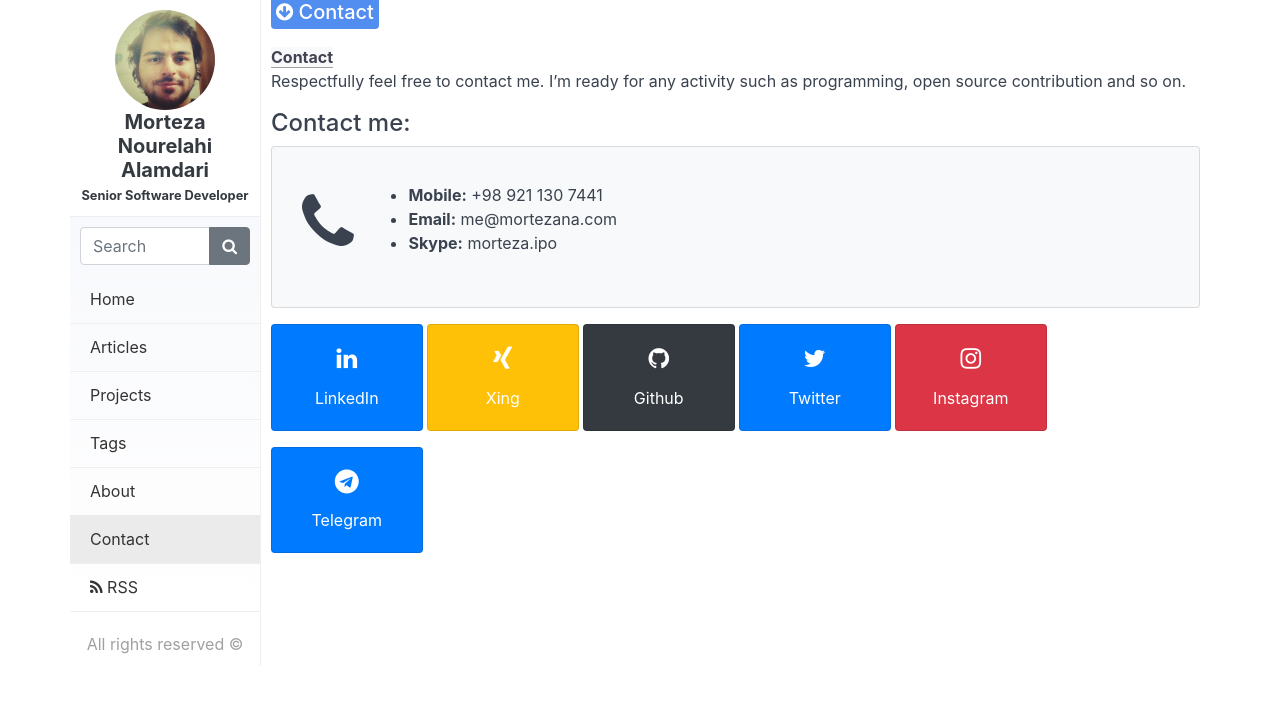
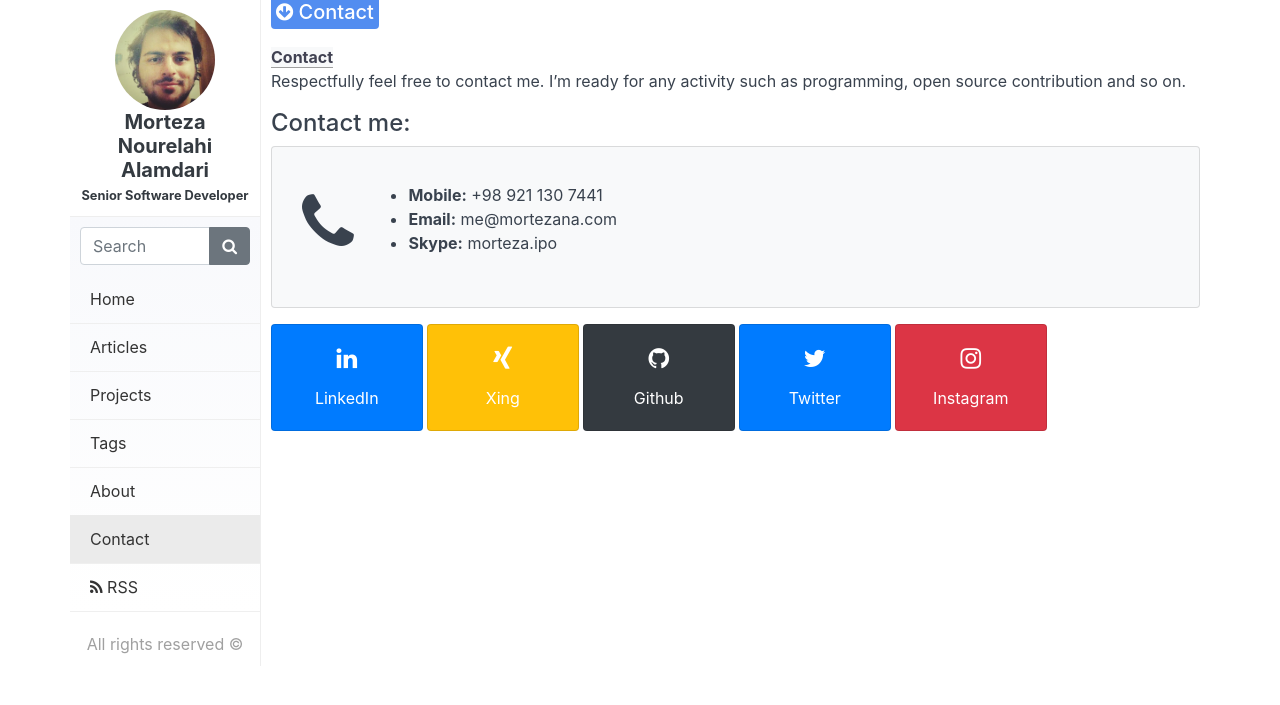
Before and after one commit to Mortezaipo/stage, a Jekyll site: the page built from contact.md, in a window 1280 px wide. Shown: the top 705 px of the page. Built offline with Jekyll 4.4.1, drawn with Linux system fonts in a browser that asks for light colours.

Commit message:
Remove Telegram link from contact page.

```diff
--- a/contact.md
+++ b/contact.md
@@ -96,16 +96,3 @@ I'm ready for any activity such as programming, open source contribution and so
     </p>
   </div>
 </div>
-
-<div class="card text-white bg-primary mb-3 card-extra-link">
-  <div class="card-body">
-    <h4 class="card-title">
-      <a alt="My Telegram link" target="_blank" href="https://t.me/mortezaipo">
-        <i class="fa fa-telegram"></i>
-      </a>
-    </h4>
-    <p class="card-text">
-      <a alt="My Telegram link" target="_blank" href="https://t.me/mortezaipo">Telegram</a>
-    </p>
-  </div>
-</div>
```
